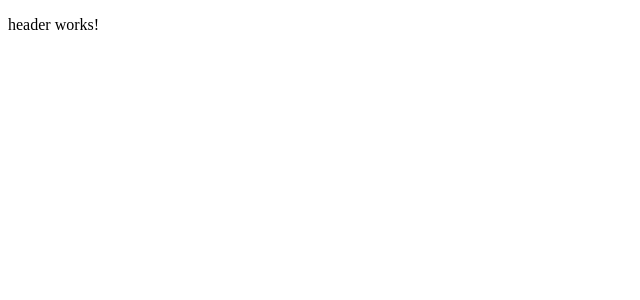
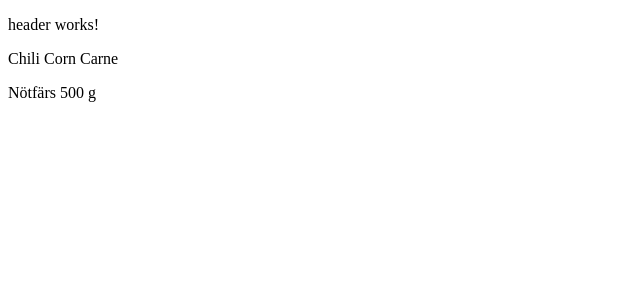
Before and after one commit to fishenchips/husman, an Angular app: page /recept in a window 1280 px wide. Before the commit this address led to /. Shown: the top 300 px of the page, without its empty margins (0-640 px from the left). Built offline with nearby package versions, Linux system fonts and the light colour scheme.

Commit message:
creating recipe service & displaying basic data

```diff
--- a/src/app/app-routing.module.ts
+++ b/src/app/app-routing.module.ts
@@ -1,11 +1,16 @@
 import { NgModule } from '@angular/core';
 import { RouterModule, Routes } from '@angular/router';
 import { HomeComponent } from './home/home.component';
+import { RecipesComponent } from './recipes/recipes.component';
 
 const routes: Routes = [
   {
     path: '',
     component: HomeComponent,
+  },
+  {
+    path: 'recept',
+    component: RecipesComponent,
   },
 ];
 
--- a/src/app/recipes/recipe.service.ts
+++ b/src/app/recipes/recipe.service.ts
@@ -1,9 +1,23 @@
 import { Injectable } from '@angular/core';
+import { Recipe } from '../models/recipe.model';
+import { Ingredient } from '../models/ingredient.model';
 
 @Injectable({
-  providedIn: 'root'
+  providedIn: 'root',
 })
 export class RecipeService {
+  private recipes: Array<Recipe> = [
+    new Recipe('1', 'Chili Corn Carne', '', [
+      new Ingredient('Nötfärs', '500 g'),
+      new Ingredient('Ris', '3 dl'),
+      new Ingredient('Krossade Tomater', '1 packet'),
+      new Ingredient('Salt & Peppar', 'Generöst'),
+    ]),
+  ];
 
-  constructor() { }
+  getRecipes() {
+    return this.recipes.slice();
+  }
+
+  constructor() {}
 }
--- a/src/app/recipes/recipes.component.html
+++ b/src/app/recipes/recipes.component.html
@@ -1 +1,8 @@
-<p>recipes works!</p>
+<p>{{ recipes[0].name }}</p>
+
+<span>
+  {{ recipes[0].ingredients[0].name }}
+</span>
+<span>
+  {{ recipes[0].ingredients[0].amount }}
+</span>
--- a/src/app/recipes/recipes.component.ts
+++ b/src/app/recipes/recipes.component.ts
@@ -1,10 +1,18 @@
-import { Component } from '@angular/core';
+import { Component, OnInit } from '@angular/core';
+import { RecipeService } from './recipe.service';
+import { Recipe } from '../models/recipe.model';
 
 @Component({
   selector: 'app-recipes',
   templateUrl: './recipes.component.html',
-  styleUrls: ['./recipes.component.scss']
+  styleUrls: ['./recipes.component.scss'],
 })
-export class RecipesComponent {
+export class RecipesComponent implements OnInit {
+  recipes: Array<Recipe> = [];
 
+  constructor(private recipeService: RecipeService) {}
+
+  ngOnInit(): void {
+    this.recipes = this.recipeService.getRecipes();
+  }
 }
```
